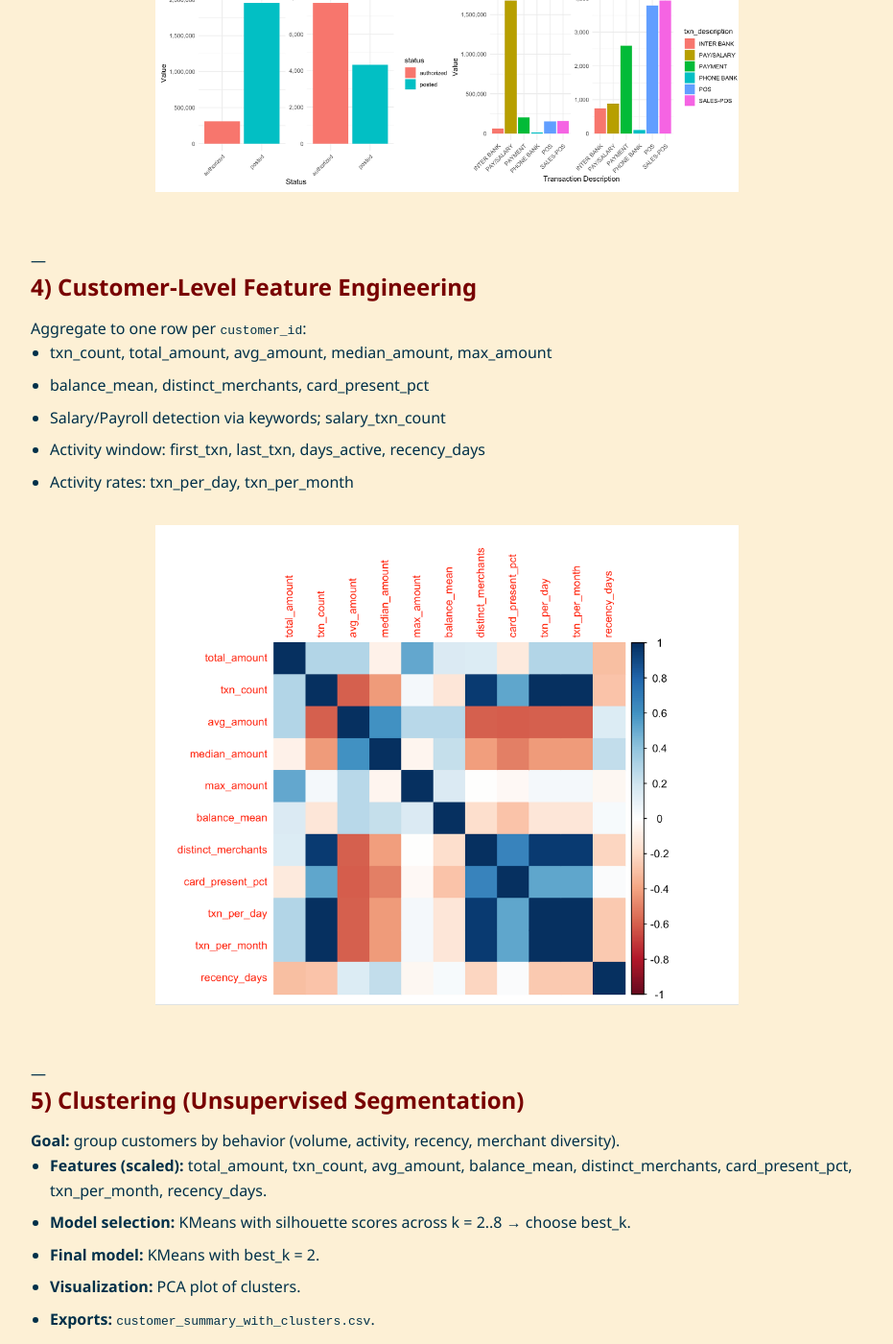
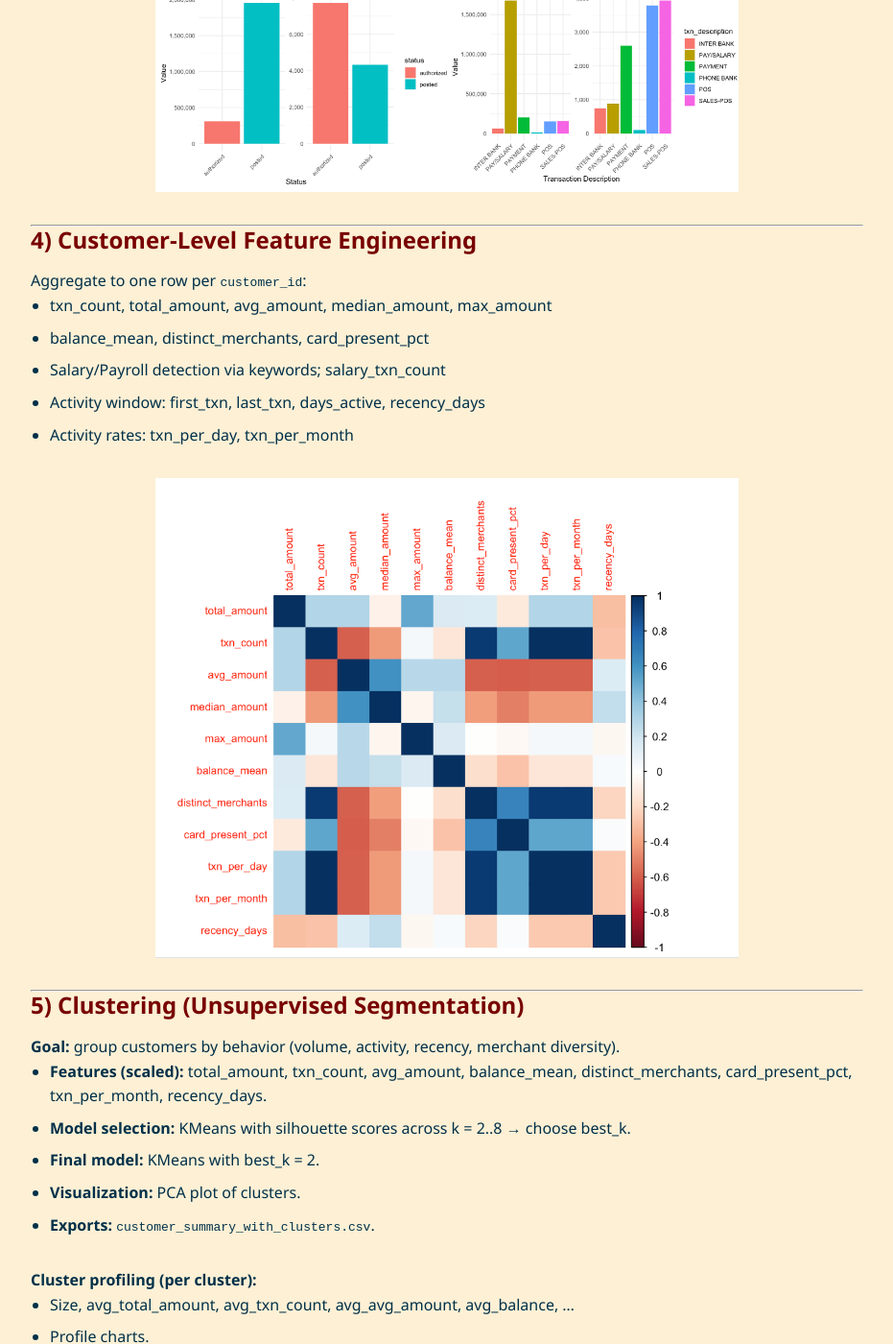
Before and after one commit to kang-tian/kang-tian.github.io, a Jekyll site: the page built from projects/Customer_Transaction_Risk_Analysis_R/index.md, in a window 1280 px wide and 1400 px high, scrolled down 3703 px. Shown: the whole window at 96% size, without its empty margins (174-1105 px from the left). Built offline with Jekyll 4.4.1, drawn with Linux system fonts in a browser that asks for light colours; our own code applies the rules of GitHub Pages for plain Markdown files.

Commit message:
Update index.md

```diff
--- a/projects/Customer_Transaction_Risk_Analysis_R/index.md
+++ b/projects/Customer_Transaction_Risk_Analysis_R/index.md
@@ -64,7 +64,7 @@ The goal is to uncover behavioral patterns, identify high-value customers, and s
 <p align="center">
   <img src="/projects/Customer_Transaction_Risk_Analysis_R/images/Picture7.png" alt="Reviews per Page" width="70%"/>
 </p>
-<br><br>
+<p>&nbsp;</p>
 ---
 
 ## 4) Customer-Level Feature Engineering
@@ -78,7 +78,7 @@ Aggregate to one row per `customer_id`:
 <p align="center">
   <img src="/projects/Customer_Transaction_Risk_Analysis_R/images/Picture8.png" alt="Reviews per Page" width="70%"/>
 </p>
-<br><br>
+<p>&nbsp;</p>
 ---
 
 ## 5) Clustering (Unsupervised Segmentation)
@@ -101,7 +101,7 @@ Aggregate to one row per `customer_id`:
 <p align="center">
   <img src="/projects/Customer_Transaction_Risk_Analysis_R/images/Picture10.png" alt="Reviews per Page" width="70%"/>
 </p>
-<br><br>
+<p>&nbsp;</p>
 ---
 
 ## 6) RFM Analysis (Segmentation)
```
